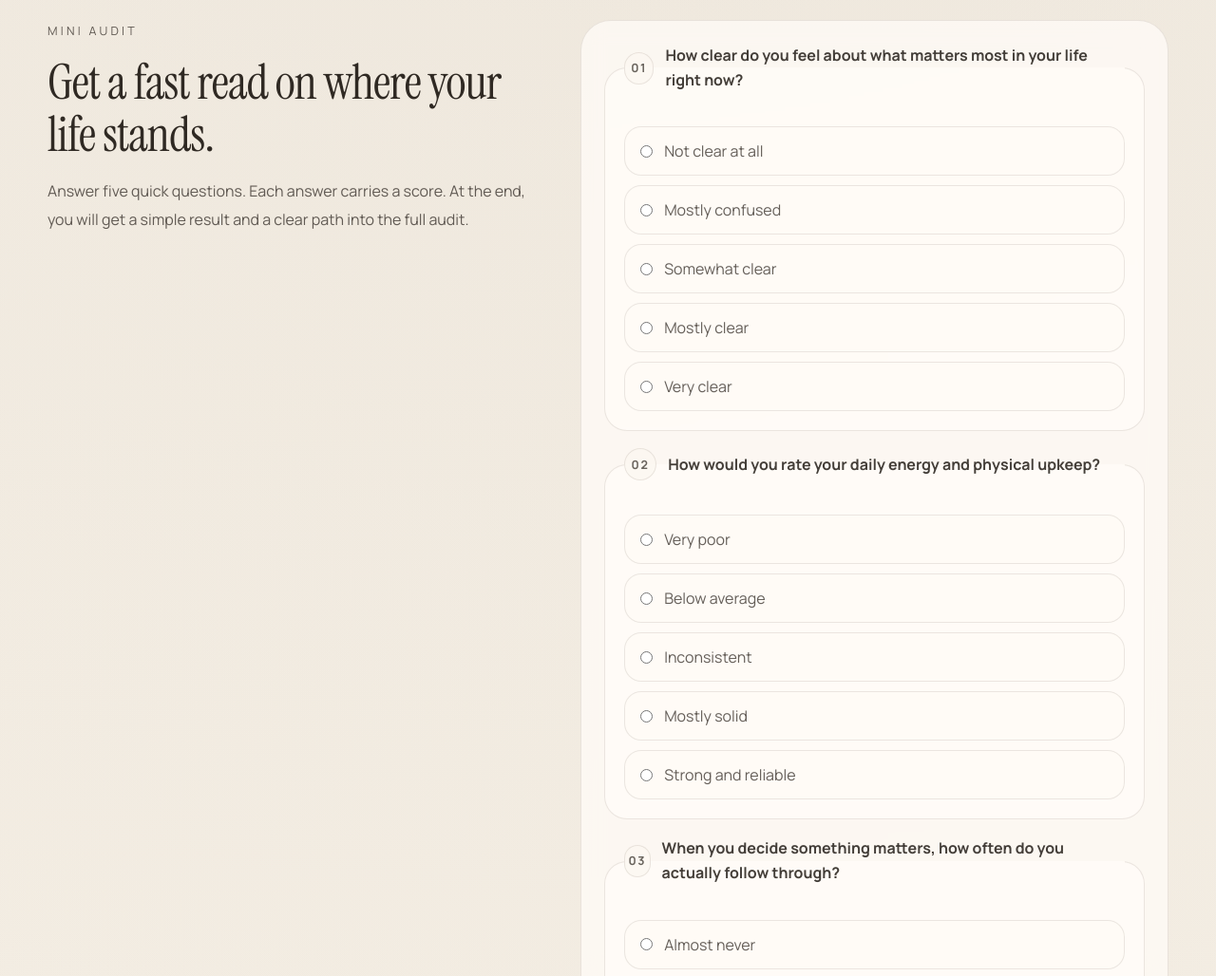
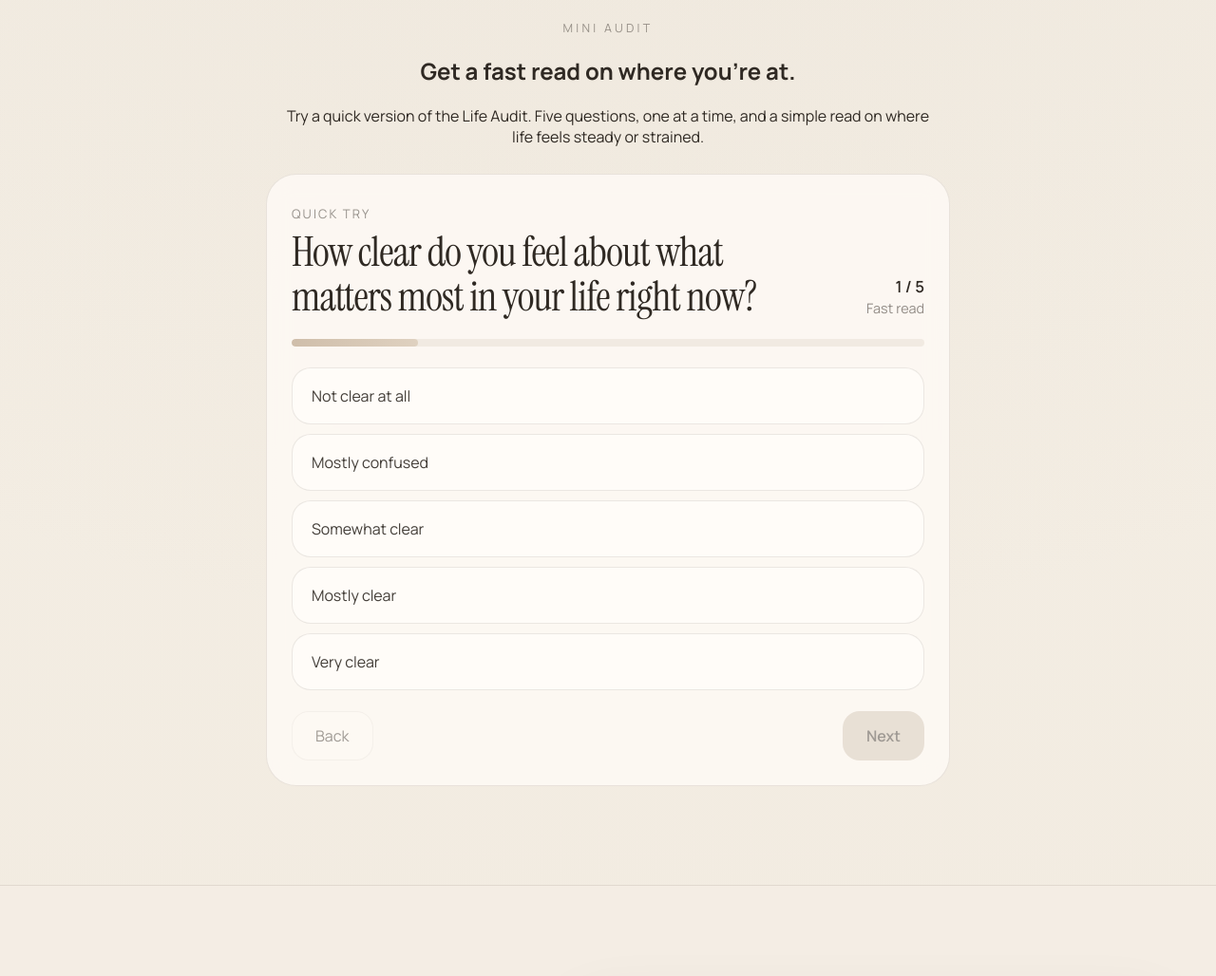
Before and after one commit to coachkilmerdaily/life-audit, a plain HTML site: page index.html in a window 1280 px wide. Shown: the part 1120-2148 px from the top of the page at 95% size. Drawn offline with Linux system fonts and the light colour scheme.

Commit message:
Add files via upload

```diff
--- a/app.js
+++ b/app.js
@@ -298,17 +298,14 @@ function renderSite() {
     </section>
     <section class="section" id="mini-audit">
       <div class="container">
-        <div class="audit-layout">
-          <div class="section-copy reveal">
+        <div class="mini-audit-intro reveal">
           <p class="section-kicker">Mini Audit</p>
-            <h2>Get a fast read on where your life stands.</h2>
-            <p>Answer five quick questions. Each answer carries a score. At the end, you will get a simple result and a clear path into the full audit.</p>
+          <h2>Get a fast read on where you're at.</h2>
+          <p>Try a quick version of the Life Audit. Five questions, one at a time, and a simple read on where life feels steady or strained.</p>
         </div>
-          <div class="audit-shell reveal">
-            <form class="audit-form" id="mini-audit-form">
-              ${miniAuditQuestions.map((item, index) => `<fieldset class="audit-question"><legend><span class="question-index">0${index + 1}</span><span>${item[2]}</span></legend><div class="audit-options">${item[3].map(([label, score]) => `<label class="audit-option"><input type="radio" name="${item[0]}" value="${score}" /><span>${label}</span></label>`).join("")}</div></fieldset>`).join("")}
-              <div class="audit-actions"><button class="button button-primary" type="submit">See my result</button></div>
-            </form>
+        <div class="mini-audit-wrap reveal">
+          <div class="audit-shell mini-audit-shell">
+            <div id="mini-audit-flow"></div>
             <div class="audit-result" id="mini-audit-result" hidden>
               <p class="section-kicker">Your result</p>
               <div class="audit-score" id="mini-audit-score">0/100</div>
@@ -404,7 +401,7 @@ if ("IntersectionObserver" in window) {
   document.querySelectorAll(".reveal").forEach((node) => node.classList.add("is-visible"));
 }
 
-const miniAuditForm = document.querySelector("#mini-audit-form");
+const miniAuditFlow = document.querySelector("#mini-audit-flow");
 const miniAuditResult = document.querySelector("#mini-audit-result");
 const miniAuditScore = document.querySelector("#mini-audit-score");
 const miniAuditTitle = document.querySelector("#mini-audit-title");
@@ -431,12 +428,15 @@ const frictionCopyByArea = {
   Direction: "Part of the friction appears to be misalignment between how you are living and what you actually want to respect.",
 };
 
-if (miniAuditForm && miniAuditResult) {
-  miniAuditForm.addEventListener("submit", (event) => {
-    event.preventDefault();
-    const formData = new FormData(miniAuditForm);
-    const answers = miniAuditQuestions.map((question) => Number(formData.get(question[0])));
+const miniAuditState = {
+  index: 0,
+  answers: {},
+};
+
+function completeMiniAudit() {
+  const answers = miniAuditQuestions.map((question) => Number(miniAuditState.answers[question[0]]));
   if (answers.some((value) => Number.isNaN(value) || value === 0)) {
+    miniAuditFlow.hidden = true;
     miniAuditTitle.textContent = "Complete all 5 questions";
     miniAuditMessage.textContent = "Choose one answer for each question so the audit can calculate your score.";
     miniAuditScore.textContent = "--/100";
@@ -446,19 +446,96 @@ if (miniAuditForm && miniAuditResult) {
     miniAuditResult.hidden = false;
     return;
   }
+
   const totalScore = answers.reduce((sum, value) => sum + value, 0);
   const scoreOutOf100 = totalScore * 4;
   const band = resultBands.find((item) => scoreOutOf100 <= item.max) ?? resultBands[resultBands.length - 1];
   const scoredAreas = miniAuditQuestions.map((question, index) => ({ area: question[1], score: answers[index] }));
   const strongest = [...scoredAreas].sort((a, b) => b.score - a.score)[0];
   const weakest = [...scoredAreas].sort((a, b) => a.score - b.score)[0];
+
   miniAuditScore.textContent = `${scoreOutOf100}/100`;
   miniAuditTitle.textContent = band.title;
   miniAuditMessage.textContent = band.message;
   miniAuditStrongest.textContent = `${strongest.area} (${strongest.score}/5)`;
   miniAuditWeakest.textContent = `${weakest.area} (${weakest.score}/5)`;
   miniAuditFriction.textContent = frictionCopyByArea[weakest.area] ?? "A weaker area is likely creating more background drag than it first appears.";
+  miniAuditFlow.hidden = true;
   miniAuditResult.hidden = false;
+}
+
+function renderMiniAudit() {
+  if (!miniAuditFlow) return;
+  miniAuditFlow.hidden = false;
+  const item = miniAuditQuestions[miniAuditState.index];
+  const selected = miniAuditState.answers[item[0]];
+  const isLast = miniAuditState.index === miniAuditQuestions.length - 1;
+
+  miniAuditFlow.innerHTML = `
+    <div class="mini-audit-card">
+      <div class="mini-audit-head">
+        <div>
+          <p class="mini-audit-kicker">Quick try</p>
+          <h3>${h(item[2])}</h3>
+        </div>
+        <div class="mini-audit-progresscopy">
+          <strong>${miniAuditState.index + 1} / ${miniAuditQuestions.length}</strong>
+          <span>Fast read</span>
+        </div>
+      </div>
+      <div class="mini-audit-progress"><span style="width:${((miniAuditState.index + 1) / miniAuditQuestions.length) * 100}%"></span></div>
+      <div class="audit-options mini-audit-options">
+        ${item[3].map(([label, score]) => `
+          <button class="mini-audit-option ${selected === score ? "is-selected" : ""}" type="button" data-mini-score="${score}">
+            <span>${h(label)}</span>
+          </button>
+        `).join("")}
+      </div>
+      <div class="mini-audit-footer">
+        <button class="button button-secondary" type="button" data-mini-back ${miniAuditState.index === 0 ? "disabled" : ""}>Back</button>
+        <button class="button button-primary" type="button" data-mini-next ${selected ? "" : "disabled"}>${isLast ? "See my result" : "Next"}</button>
+      </div>
+    </div>
+  `;
+}
+
+if (miniAuditFlow && miniAuditResult) {
+  renderMiniAudit();
+
+  miniAuditFlow.addEventListener("click", (event) => {
+    const optionButton = event.target.closest("[data-mini-score]");
+    if (optionButton) {
+      const item = miniAuditQuestions[miniAuditState.index];
+      miniAuditState.answers[item[0]] = Number(optionButton.dataset.miniScore);
+      miniAuditFlow.hidden = false;
+      miniAuditResult.hidden = true;
+      renderMiniAudit();
+      return;
+    }
+
+    const backButton = event.target.closest("[data-mini-back]");
+    if (backButton && miniAuditState.index > 0) {
+      miniAuditState.index -= 1;
+      miniAuditFlow.hidden = false;
+      miniAuditResult.hidden = true;
+      renderMiniAudit();
+      return;
+    }
+
+    const nextButton = event.target.closest("[data-mini-next]");
+    if (!nextButton) return;
+    const current = miniAuditQuestions[miniAuditState.index];
+    if (!miniAuditState.answers[current[0]]) return;
+
+    if (miniAuditState.index === miniAuditQuestions.length - 1) {
+      completeMiniAudit();
+      return;
+    }
+
+    miniAuditState.index += 1;
+    miniAuditFlow.hidden = false;
+    miniAuditResult.hidden = true;
+    renderMiniAudit();
   });
 }
 
--- a/styles.css
+++ b/styles.css
@@ -582,6 +582,124 @@ button {
   color: var(--text);
 }
 
+.mini-audit-intro {
+  max-width: 700px;
+  margin: 0 auto 28px;
+  text-align: center;
+}
+
+.mini-audit-wrap {
+  display: flex;
+  justify-content: center;
+}
+
+.mini-audit-shell {
+  width: min(720px, 100%);
+  gap: 22px;
+  padding: 28px;
+  border-radius: 32px;
+  background: rgba(255, 252, 247, 0.82);
+}
+
+.mini-audit-card {
+  display: grid;
+  gap: 22px;
+  padding: 8px 2px 2px;
+}
+
+.mini-audit-head,
+.mini-audit-footer {
+  display: flex;
+  justify-content: space-between;
+  gap: 18px;
+  align-items: flex-end;
+}
+
+.mini-audit-kicker {
+  margin: 0 0 8px;
+  color: rgba(47, 41, 35, 0.5);
+  font-size: 0.82rem;
+  letter-spacing: 0.16em;
+  text-transform: uppercase;
+}
+
+.mini-audit-head h3 {
+  margin: 0;
+  font-family: "Instrument Serif", serif;
+  font-size: clamp(2rem, 3.5vw, 2.7rem);
+  font-weight: 400;
+  line-height: 1.08;
+  letter-spacing: -0.02em;
+}
+
+.mini-audit-progresscopy {
+  min-width: 90px;
+  text-align: right;
+}
+
+.mini-audit-progresscopy strong {
+  display: block;
+  font-size: 1.05rem;
+  font-weight: 600;
+}
+
+.mini-audit-progresscopy span {
+  color: rgba(47, 41, 35, 0.52);
+  font-size: 0.9rem;
+}
+
+.mini-audit-progress {
+  height: 8px;
+  border-radius: 999px;
+  background: rgba(189, 173, 153, 0.18);
+  overflow: hidden;
+}
+
+.mini-audit-progress span {
+  display: block;
+  height: 100%;
+  border-radius: inherit;
+  background: linear-gradient(90deg, #cfbeaa, #dfd1c0);
+}
+
+.mini-audit-options {
+  gap: 12px;
+}
+
+.mini-audit-option {
+  width: 100%;
+  padding: 18px 20px;
+  border: 1px solid var(--line);
+  border-radius: 20px;
+  background: rgba(255, 253, 249, 0.94);
+  color: var(--muted-strong);
+  text-align: left;
+  cursor: pointer;
+  transition:
+    transform 180ms ease,
+    border-color 180ms ease,
+    background 180ms ease,
+    box-shadow 180ms ease;
+}
+
+.mini-audit-option:hover {
+  transform: translateY(-1px);
+  border-color: rgba(142, 127, 111, 0.18);
+  box-shadow: 0 8px 18px rgba(123, 105, 84, 0.06);
+}
+
+.mini-audit-option.is-selected {
+  border-color: rgba(142, 127, 111, 0.22);
+  background: rgba(229, 218, 203, 0.46);
+}
+
+.mini-audit-footer .button[disabled] {
+  opacity: 0.45;
+  cursor: not-allowed;
+  transform: none;
+  box-shadow: none;
+}
+
 .audit-shell {
   display: grid;
   gap: 18px;
@@ -1583,6 +1701,16 @@ button {
     padding: 82px 0;
   }
 
+  .mini-audit-head,
+  .mini-audit-footer {
+    flex-direction: column;
+    align-items: flex-start;
+  }
+
+  .mini-audit-progresscopy {
+    text-align: left;
+  }
+
   .auditor-card,
   .question-card,
   .pricing-card,
```
Lines whose indentation alone changed are shown as unchanged.
